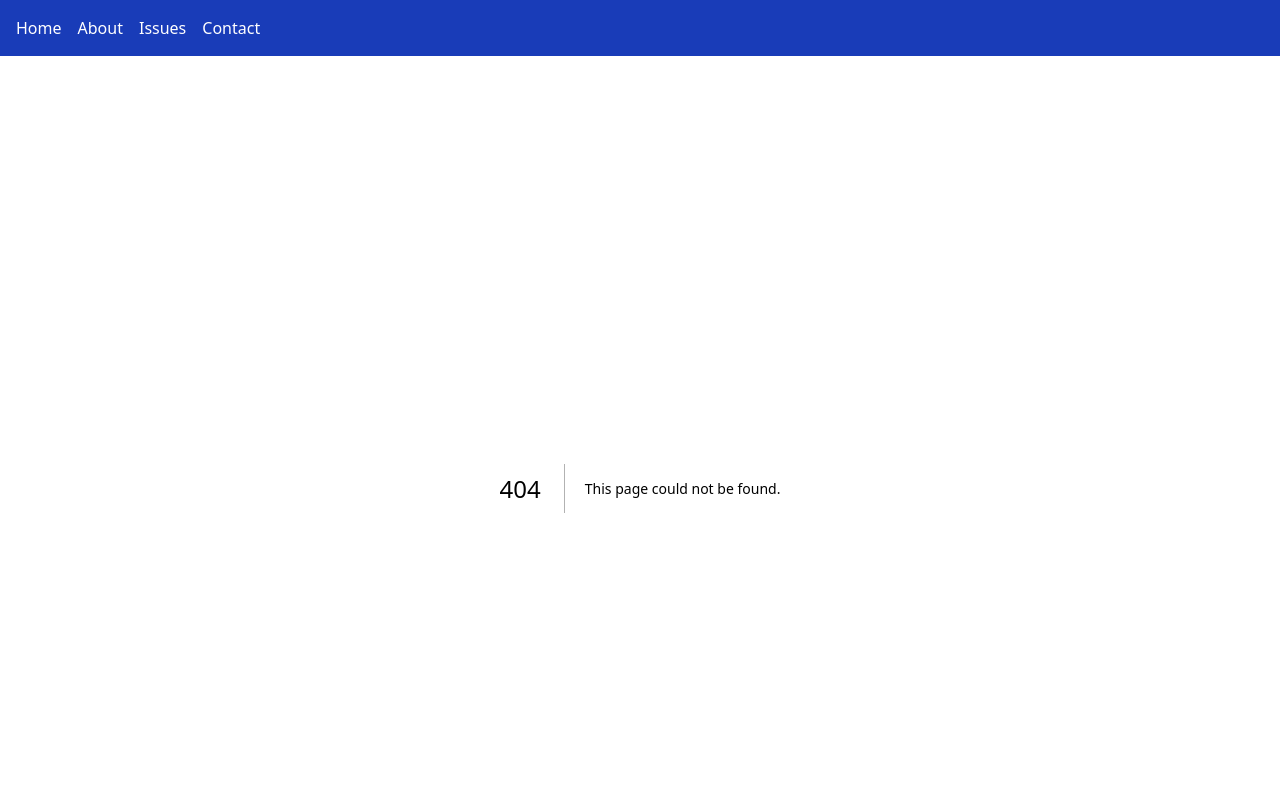
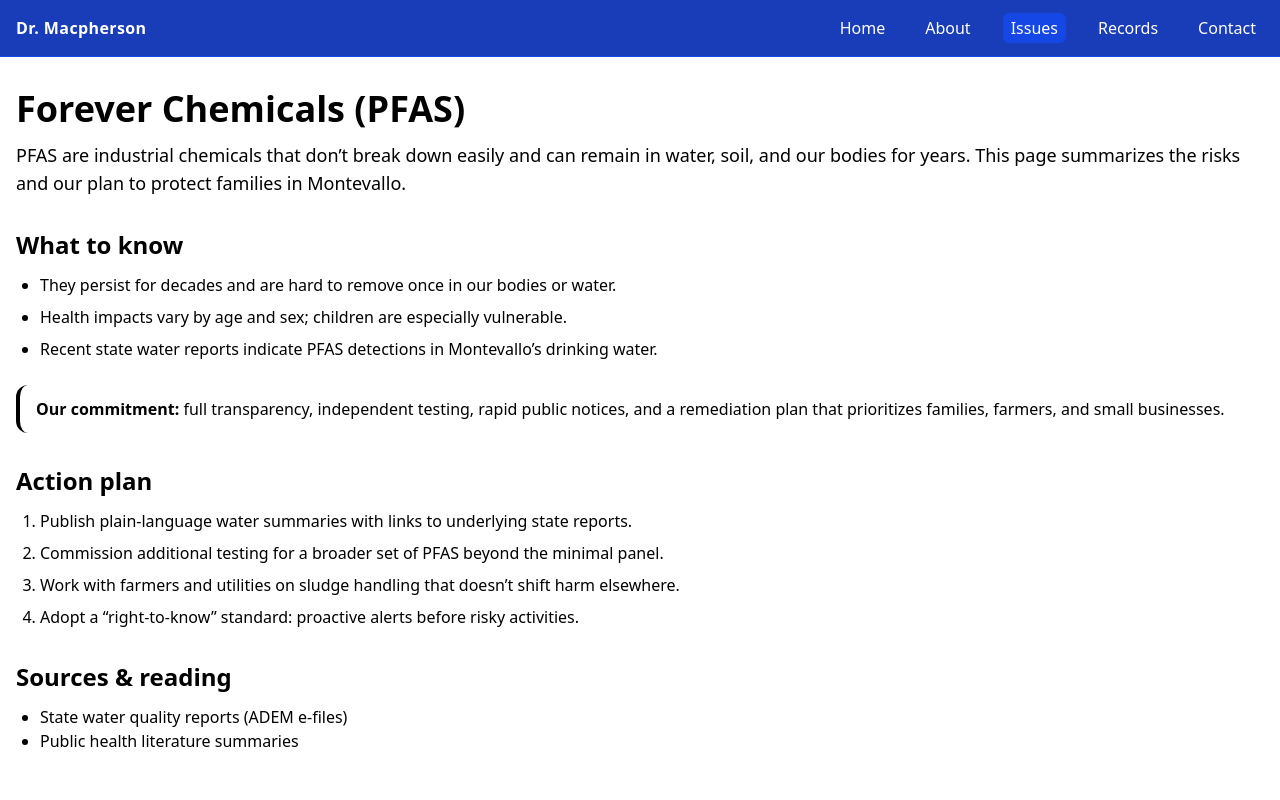
Before and after one commit to PufyBee/grandfatherscampaign, a Next.js app: page /issues/forever-chemicals in a window 1280 px wide. Before the commit this address had no page. Shown: the top 800 px of the page. Built offline with nearby package versions, Linux system fonts and the light colour scheme.

Commit message:
New information added

```diff
--- /dev/null
+++ b/app/issues/forever-chemicals/page.js
@@ -0,0 +1,43 @@
+export const metadata = { title: "Forever Chemicals (PFAS) — Montevallo" };
+
+function Callout({ children }) {
+  return <div className="rounded-xl border-l-4 pl-4 py-3 my-6">{children}</div>;
+}
+
+export default function PFASPage() {
+  return (
+    <>
+      <h1 className="text-4xl font-bold mb-3">Forever Chemicals (PFAS)</h1>
+      <p className="text-lg mb-6">
+        PFAS are industrial chemicals that don’t break down easily and can remain in water, soil,
+        and our bodies for years. This page summarizes the risks and our plan to protect families in Montevallo.
+      </p>
+
+      <h2 className="text-2xl font-semibold mt-8 mb-3">What to know</h2>
+      <ul className="list-disc ml-6 space-y-2">
+        <li>They persist for decades and are hard to remove once in our bodies or water.</li>
+        <li>Health impacts vary by age and sex; children are especially vulnerable.</li>
+        <li>Recent state water reports indicate PFAS detections in Montevallo’s drinking water.</li>
+      </ul>
+
+      <Callout>
+        <strong>Our commitment:</strong> full transparency, independent testing, rapid public notices,
+        and a remediation plan that prioritizes families, farmers, and small businesses.
+      </Callout>
+
+      <h2 className="text-2xl font-semibold mt-8 mb-3">Action plan</h2>
+      <ol className="list-decimal ml-6 space-y-2">
+        <li>Publish plain-language water summaries with links to underlying state reports.</li>
+        <li>Commission additional testing for a broader set of PFAS beyond the minimal panel.</li>
+        <li>Work with farmers and utilities on sludge handling that doesn’t shift harm elsewhere.</li>
+        <li>Adopt a “right-to-know” standard: proactive alerts before risky activities.</li>
+      </ol>
+
+      <h2 className="text-2xl font-semibold mt-8 mb-3">Sources & reading</h2>
+      <ul className="list-disc ml-6">
+        <li>State water quality reports (ADEM e-files)</li>
+        <li>Public health literature summaries</li>
+      </ul>
+    </>
+  );
+}
--- a/app/issues/page.js
+++ b/app/issues/page.js
@@ -1,12 +1,28 @@
-// app/issues/page.js
 export default function IssuesPage() {
+  const cards = [
+    {
+      title: "Forever Chemicals (PFAS)",
+      blurb: "What they are, why they persist, and how we protect Montevallo.",
+      href: "/issues/forever-chemicals",
+    },
+    {
+      title: "City Records & Accountability",
+      blurb: "Promises vs. outcomes, notices, contracts, and zoning actions.",
+      href: "/records/nix-2019-and-admin",
+    },
+  ];
   return (
     <>
-      <h2 className="text-3xl font-semibold mb-4">Key Issues</h2>
-      <ul className="list-disc list-inside space-y-2">
-        <li>Stopping forever chemicals (PFAS) in Montevallo’s water</li>
-        <li>Ensuring safe, clean drinking water for every resident</li>
+      <h1 className="text-4xl font-bold mb-6">Issues</h1>
+      <ul className="grid gap-6 sm:grid-cols-2">
+        {cards.map(c => (
+          <li key={c.href} className="border rounded-xl p-6 hover:shadow">
+            <h2 className="text-2xl font-semibold mb-2">{c.title}</h2>
+            <p className="mb-4">{c.blurb}</p>
+            <a className="underline" href={c.href}>Read more</a>
+          </li>
+        ))}
       </ul>
     </>
-  )
+  );
 }
--- /dev/null
+++ b/app/records/admin-2020-2024/page.js
@@ -0,0 +1,14 @@
+export default function RecordsAdminTimeline() {
+  return (
+    <>
+      <h1 className="text-3xl font-bold mb-4">Administration 2020–2025</h1>
+      <p className="mb-4">Selected events affecting water quality, notices, construction, and zoning.</p>
+      <ul className="list-disc ml-6 space-y-2">
+        <li>PFAS detections in annual water reports</li>
+        <li>Biosolids (sludge) handling and downstream impacts</li>
+        <li>Victory Building demolition & public notification baseline</li>
+        <li>Bluegrass/Capstone site: runoff, flooding, and easement concerns</li>
+      </ul>
+    </>
+  );
+}
--- /dev/null
+++ b/app/records/nix-2019-and-admin/page.js
@@ -0,0 +1,14 @@
+export default function RecordsCampaignAdmin() {
+  return (
+    <>
+      <h1 className="text-3xl font-bold mb-4">Campaign Promises & Administration</h1>
+      <p className="mb-4">A summary comparing 2019 campaign statements with subsequent actions.</p>
+      <ul className="list-disc ml-6 space-y-2">
+        <li>Transparency & forensic audit (cost and scope dispute)</li>
+        <li>PFAS in water reports and notice standards</li>
+        <li>Hotel contract, zoning, demolition, and stormwater decisions</li>
+      </ul>
+      <p className="mt-6 text-sm opacity-80">All statements reflect the author’s views; underlying public records will be linked.</p>
+    </>
+  );
+}
--- a/components/Navbar.jsx
+++ b/components/Navbar.jsx
@@ -1,23 +1,76 @@
-"use client"
-import Link from "next/link"
+"use client";
+
+import Link from "next/link";
+import { usePathname } from "next/navigation";
+import { useState } from "react";
+
+const NAV_LINKS = [
+  { href: "/", label: "Home" },
+  { href: "/about", label: "About" },
+  { href: "/issues", label: "Issues" },
+  { href: "/records", label: "Records" },
+  { href: "/contact", label: "Contact" },
+];
 
 export default function Navbar() {
+  const pathname = usePathname();
+  const [open, setOpen] = useState(false);
+
+  const isActive = (href) => (href === "/" ? pathname === "/" : pathname.startsWith(href));
+
   return (
-    <nav className="bg-blue-800 text-white p-4">
-      <ul className="flex space-x-4 container mx-auto">
-        <li>
-          <Link href="/"><a>Home</a></Link>
-        </li>
-        <li>
-          <Link href="/about"><a>About</a></Link>
-        </li>
-        <li>
-          <Link href="/issues"><a>Issues</a></Link>
-        </li>
-        <li>
-          <Link href="/contact"><a>Contact</a></Link>
-        </li>
-      </ul>
-    </nav>
-  )
+    <header className="sticky top-0 z-50 bg-blue-800 text-white">
+      <nav className="mx-auto max-w-7xl px-4">
+        <div className="flex h-14 items-center justify-between">
+          <Link href="/" className="font-semibold tracking-wide">
+            Dr. Macpherson
+          </Link>
+
+          <button
+            type="button"
+            className="inline-flex items-center justify-center rounded-md p-2 focus:outline-none focus:ring-2 focus:ring-white lg:hidden"
+            aria-label="Toggle menu"
+            aria-expanded={open}
+            onClick={() => setOpen((v) => !v)}
+          >
+            <svg viewBox="0 0 24 24" className="h-6 w-6" fill="none" stroke="currentColor" strokeWidth="2">
+              <path d="M4 6h16M4 12h16M4 18h16" />
+            </svg>
+          </button>
+
+          <ul className="hidden items-center gap-6 lg:flex">
+            {NAV_LINKS.map(({ href, label }) => (
+              <li key={href}>
+                <Link
+                  href={href}
+                  className={`rounded-md px-2 py-1 hover:underline ${isActive(href) ? "bg-blue-700" : ""}`}
+                >
+                  {label}
+                </Link>
+              </li>
+            ))}
+          </ul>
+        </div>
+
+        {open && (
+          <ul className="space-y-1 pb-3 lg:hidden">
+            {NAV_LINKS.map(({ href, label }) => (
+              <li key={href}>
+                <Link
+                  href={href}
+                  onClick={() => setOpen(false)}
+                  className={`block rounded-md px-3 py-2 ${
+                    isActive(href) ? "bg-blue-700" : "hover:bg-blue-700/60"
+                  }`}
+                >
+                  {label}
+                </Link>
+              </li>
+            ))}
+          </ul>
+        )}
+      </nav>
+      <div className="h-px bg-blue-700" />
+    </header>
+  );
 }
```
